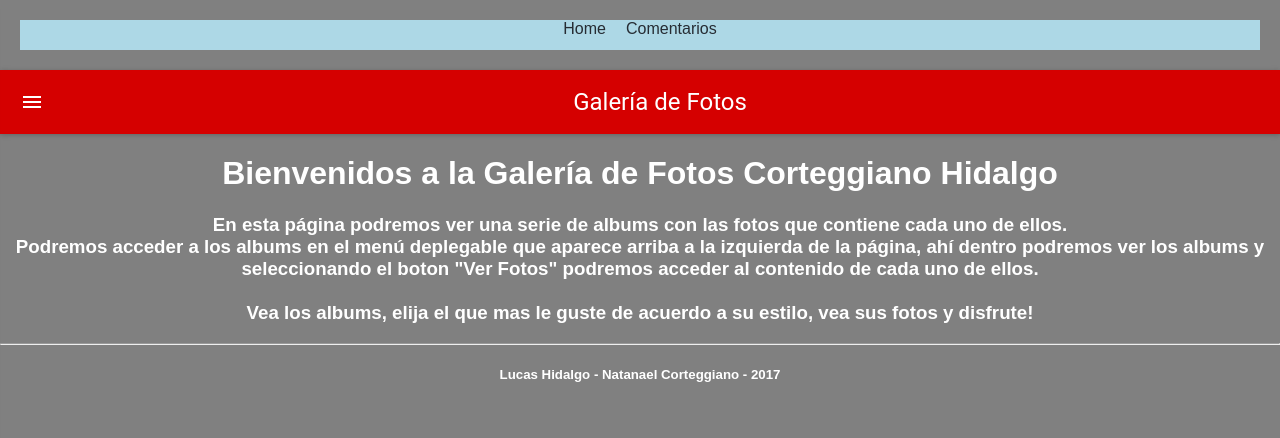
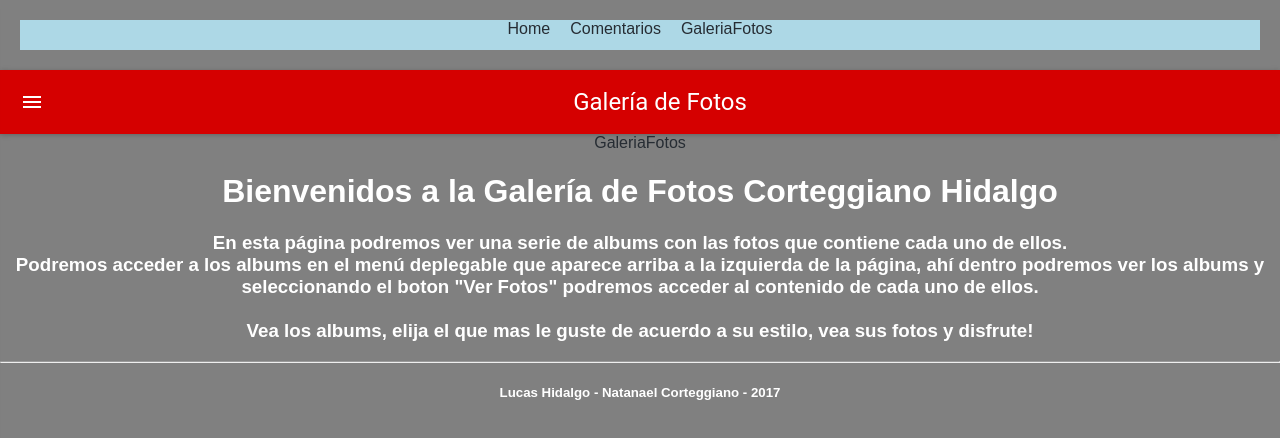
Before and after one commit to lucasHidalgo/React-App-IFTS16, a React (Create React App) app: page / in a window 1280 px wide. Shown: the top 438 px of the page. Built offline with nearby package versions, Linux system fonts and the light colour scheme; no server answers.

Commit message:
Pruebas
Modificaciones y pruebas

```diff
--- a/src/Home/Home.js
+++ b/src/Home/Home.js
@@ -56,7 +56,7 @@ export default class Home extends Component{
               </List>
 
               </Drawer>
-
+              <Link to ='/GaleriaFotos'>GaleriaFotos</Link>
 
               <h1>Bienvenidos a la Galería de Fotos Corteggiano Hidalgo</h1>
           <h3>En esta página podremos ver una serie de albums con las fotos que contiene cada uno de ellos.<br/> Podremos acceder a los albums en el menú deplegable que aparece arriba a la izquierda
--- a/src/Shared/Header.js
+++ b/src/Shared/Header.js
@@ -5,6 +5,7 @@ import MuiThemeProvider from 'material-ui/styles/MuiThemeProvider';
 import Home from '../Home/Home.js';
 import Album from '../Album/Album.js';
 import Posts from '../Posts/Posts.js';
+import GaleriaFotos from '../GaleriaFotos/GaleriaFotos.js';
 import '../App.css';
 import {BrowserRouter as Router, Route , Link} from 'react-router-dom';
 
@@ -30,10 +31,11 @@ constructor(){
           <nav>
 <Link to ='/'>Home</Link>
 <Link to ='/Album/Comentarios'>Comentarios</Link>
+<Link to ='/GaleriaFotos'>GaleriaFotos</Link>
           </nav>
       <Route exact path='/' component={Home}/>
       <Route  path='/Album' component={Album}/>
-      <Route  path='/Album/Comentarios' component={Posts}/>
+      <Route  path='Album/Comentarios' component={Posts}/>
       </div>
         </Router>
            </header>
```
